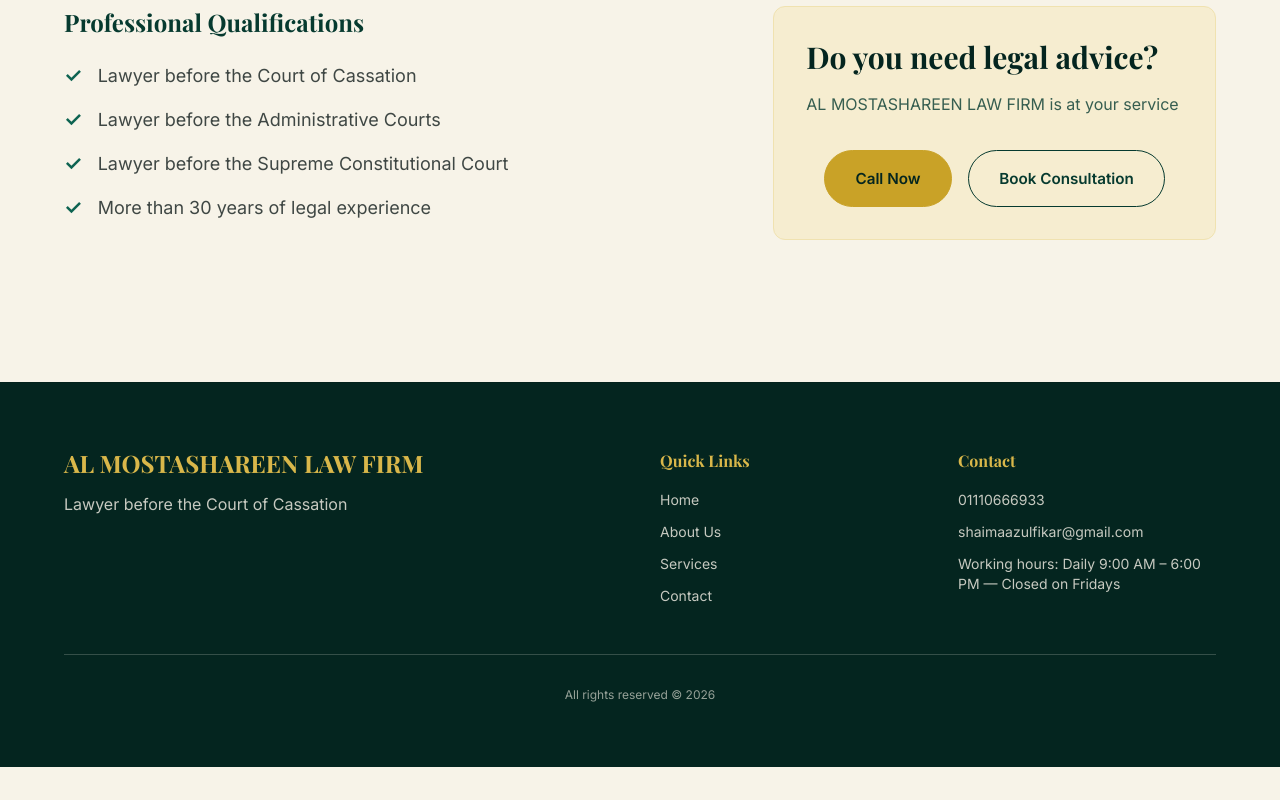
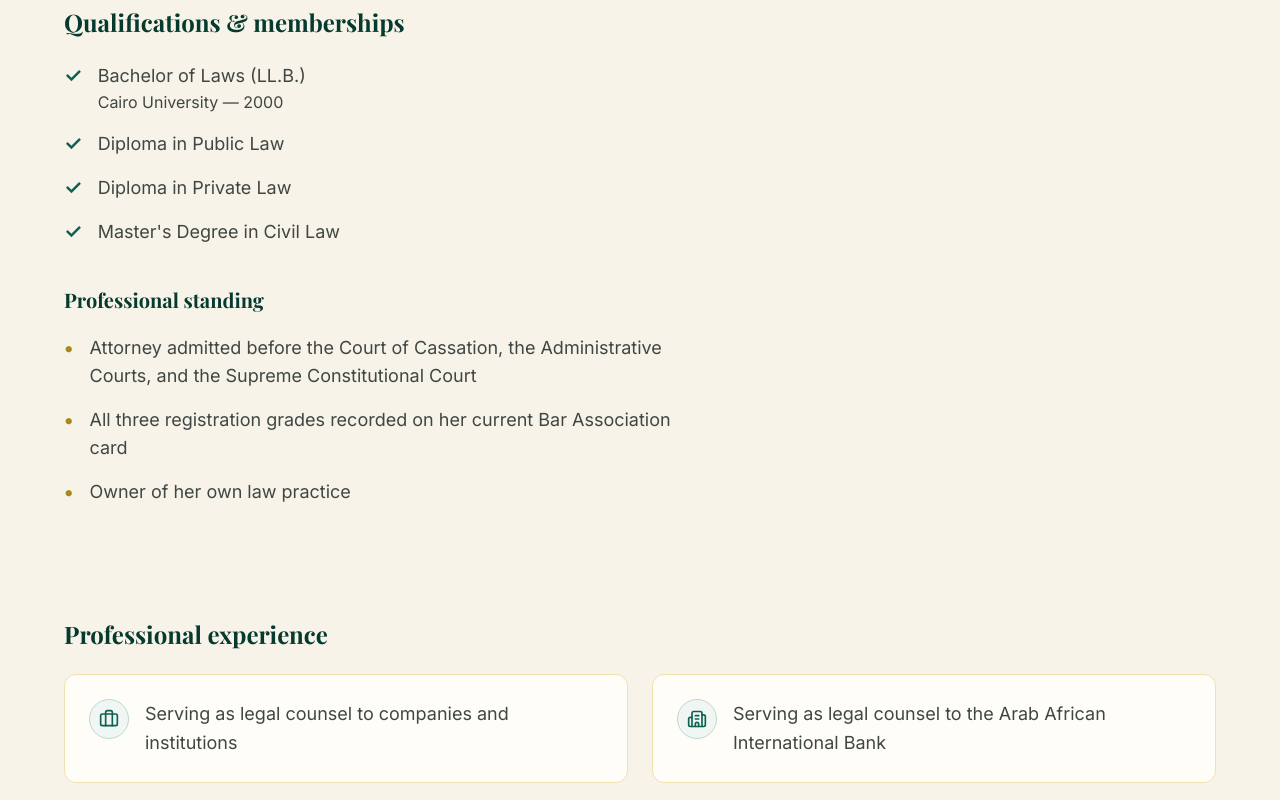
Before and after one commit to pashaegypt11-png/al-mostashareen-law-firm, a Next.js app: page /en/about in a window 1280 px wide. Shown: the part 1480-2280 px from the top of the page. Before the commit the page ends 2247 px from the top, so only its background shows below. Built offline with nearby package versions, Linux system fonts and the light colour scheme; no server answers; a web font is replaced by a local one.

Commit message:
Update website

```diff
--- a/app/[locale]/about/page.tsx
+++ b/app/[locale]/about/page.tsx
@@ -1,10 +1,16 @@
 import Link from "next/link";
 import Image from "next/image";
+import { Briefcase, Building2, FileText, Handshake } from "lucide-react";
 import StatsSection from "@/app/components/StatsSection";
+import { experience, professionalStatus, qualifications } from "@/config/about";
 
 export default async function AboutPage({ params }: { params: Promise<{ locale: string }> }) {
   const { locale } = await params;
   const isAr = locale === "ar";
+  const qualificationHeading = isAr ? "المؤهلات والعضويات" : "Qualifications & memberships";
+  const professionalStatusHeading = isAr ? "الصفة المهنية" : "Professional standing";
+  const experienceHeading = isAr ? "الخبرة المهنية" : "Professional experience";
+  const experienceIcons = [Briefcase, Building2, Handshake, FileText];
 
   return (
     <main className="flex-1">
@@ -49,27 +55,63 @@ export default async function AboutPage({ params }: { params: Promise<{ locale:
             <div className="lg:col-span-7">
               <div className="mb-12">
                 <h2 className="text-2xl font-serif font-bold text-brand-900 mb-6">
-                  {isAr ? "المؤهلات المهنية" : "Professional Qualifications"}
+                  {qualificationHeading}
                 </h2>
                 <ul className="space-y-4 text-lg text-ink-soft">
-                  {isAr ? (
-                      <>
-                        <li className="flex items-start gap-4"><span className="text-brand-700 font-bold text-xl">✓</span><span>محامية أمام محكمة النقض</span></li>
-                        <li className="flex items-start gap-4"><span className="text-brand-700 font-bold text-xl">✓</span><span>محامية أمام المحاكم الإدارية</span></li>
-                        <li className="flex items-start gap-4"><span className="text-brand-700 font-bold text-xl">✓</span><span>محامية أمام المحكمة الدستورية العليا</span></li>
-                        <li className="flex items-start gap-4"><span className="text-brand-700 font-bold text-xl">✓</span><span>أكثر من 30 عامًا من الخبرة القانونية</span></li>
-                      </>
-                    ) : (
-                        <>
-                        <li className="flex items-start gap-4"><span className="text-brand-700 font-bold text-xl">✓</span><span>Lawyer before the Court of Cassation</span></li>
-                        <li className="flex items-start gap-4"><span className="text-brand-700 font-bold text-xl">✓</span><span>Lawyer before the Administrative Courts</span></li>
-                        <li className="flex items-start gap-4"><span className="text-brand-700 font-bold text-xl">✓</span><span>Lawyer before the Supreme Constitutional Court</span></li>
-                        <li className="flex items-start gap-4"><span className="text-brand-700 font-bold text-xl">✓</span><span>More than 30 years of legal experience</span></li>
-                      </>
-                    )}
+                  {qualifications.map((qualification) => (
+                    <li key={qualification.en} className="flex items-start gap-4">
+                      <span className="text-brand-700 font-bold text-xl">✓</span>
+                      <span>
+                        {qualification[isAr ? "ar" : "en"]}
+                        {qualification.detail && (
+                          <span className="block text-base text-ink-soft">
+                            {qualification.detail[isAr ? "ar" : "en"]}
+                          </span>
+                        )}
+                      </span>
+                    </li>
+                  ))}
+                </ul>
+
+                <h3 className="text-xl font-serif font-bold text-brand-900 mt-10 mb-5">
+                  {professionalStatusHeading}
+                </h3>
+                <ul className="space-y-4 text-lg text-ink-soft">
+                  {professionalStatus.map((status) => (
+                    <li key={status.en} className="flex items-start gap-4">
+                      <span className="text-gold-600 font-bold text-xl">•</span>
+                      <span>{status[isAr ? "ar" : "en"]}</span>
+                    </li>
+                  ))}
                 </ul>
               </div>
             </div>
+
+            {experience.length > 0 && (
+              <div className="lg:col-span-12">
+                <h2 className="text-2xl font-serif font-bold text-brand-900 mb-6">
+                  {experienceHeading}
+                </h2>
+                <div className="grid md:grid-cols-2 gap-6">
+                  {experience.map((item, index) => {
+                    const ExperienceIcon = experienceIcons[index];
+                    return (
+                      <div
+                        key={item.en}
+                        className="bg-paper p-6 rounded-xl border border-gold-200 flex items-start gap-4"
+                      >
+                        <div className="w-10 h-10 shrink-0 rounded-full bg-brand-50 flex items-center justify-center border border-brand-200">
+                          <ExperienceIcon size={20} strokeWidth={2} className="text-brand-700" aria-hidden="true" />
+                        </div>
+                        <p className="text-lg text-ink-soft leading-relaxed">
+                          {item[isAr ? "ar" : "en"]}
+                        </p>
+                      </div>
+                    );
+                  })}
+                </div>
+              </div>
+            )}
 
             <div className="lg:col-span-5">
               <div className="mt-0 text-center">
--- /dev/null
+++ b/config/about.ts
@@ -0,0 +1,67 @@
+export type BilingualText = {
+  ar: string;
+  en: string;
+};
+
+export type Qualification = BilingualText & {
+  detail?: BilingualText;
+};
+
+export const timeline: readonly never[] = [];
+
+export const qualifications: readonly Qualification[] = [
+  {
+    ar: "ليسانس الحقوق",
+    en: "Bachelor of Laws (LL.B.)",
+    detail: {
+      ar: "جامعة القاهرة — 2000",
+      en: "Cairo University — 2000",
+    },
+  },
+  {
+    ar: "دبلوم القانون العام",
+    en: "Diploma in Public Law",
+  },
+  {
+    ar: "دبلوم القانون الخاص",
+    en: "Diploma in Private Law",
+  },
+  {
+    ar: "ماجستير في القانون المدني",
+    en: "Master's Degree in Civil Law",
+  },
+];
+
+export const professionalStatus: readonly BilingualText[] = [
+  {
+    ar: "محامية بالنقض والإدارية والدستورية العليا",
+    en: "Attorney admitted before the Court of Cassation, the Administrative Courts, and the Supreme Constitutional Court",
+  },
+  {
+    ar: "درجات القيد الثلاث مثبتة في كارنيه النقابة الحالي",
+    en: "All three registration grades recorded on her current Bar Association card",
+  },
+  {
+    ar: "صاحبة مكتب محاماة خاص",
+    en: "Owner of her own law practice",
+  },
+];
+
+export const experience: readonly BilingualText[] = [
+  {
+    ar: "العمل مستشارة قانونية لشركات ومؤسسات",
+    en: "Serving as legal counsel to companies and institutions",
+  },
+  {
+    ar: "العمل مستشارة قانونية للبنك العربي الأفريقي الدولي",
+    en: "Serving as legal counsel to the Arab African International Bank",
+  },
+  {
+    ar: "تمثيل شركات كبرى في النزاعات والمنازعات القانونية",
+    en: "Representing major companies in legal disputes",
+  },
+  {
+    ar: "تقديم الاستشارات القانونية ودعم المؤسسات في المسائل القانونية والتعاقدية",
+    en: "Providing legal advice and supporting institutions on legal and contractual matters",
+  },
+];
```
